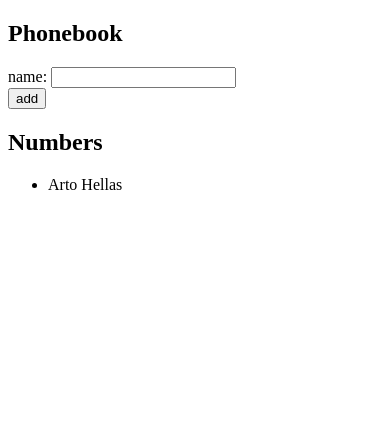
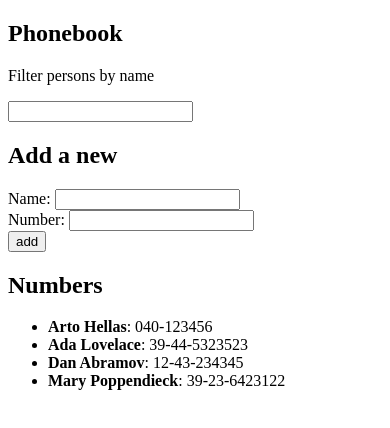
Before and after one commit to JAlblas/fullstackopen, a React (Create React App) app in the folder part2/phonebook/: page / in a window 390 px wide. Shown: the top 428 px of the page. Built offline with nearby package versions, Linux system fonts and the light colour scheme.

Commit message:
numbers added to phonebook, and mvp ersion of filtering

```diff
--- a/part2/phonebook/src/App.js
+++ b/part2/phonebook/src/App.js
@@ -3,12 +3,21 @@
 
 const App = () => {
   const [persons, setPersons] = useState([
-    { name: 'Arto Hellas' }
+    { name: 'Arto Hellas', number: '040-123456', id: 1 },
+    { name: 'Ada Lovelace', number: '39-44-5323523', id: 2 },
+    { name: 'Dan Abramov', number: '12-43-234345', id: 3 },
+    { name: 'Mary Poppendieck', number: '39-23-6423122', id: 4 }
   ])
   const [newName, setNewName] = useState('')
+  const [newNumber, setNewNumber] = useState('')
+  const [filter, setFilter] = useState('')
 
   const updateName = (event) => {
     setNewName(event.target.value);
+  }
+
+  const updateNumber = (event) => {
+    setNewNumber(event.target.value);
   }
 
   const addPerson = (event) => {
@@ -21,19 +30,33 @@
       name: newName
     }
 
-
     setPersons(persons.concat(personObject));
     setNewName('');
-
+    setNewNumber('');
 
   }
+
+  const updateFilter = (event) => {
+    setFilter(event.target.value)
+  }
+
+  const personsToShow = filter.length === 0
+    ? persons
+    : persons.filter(person => person.name === filter)
 
   return (
     <div>
       <h2>Phonebook</h2>
+      <p>Filter persons by name</p>
+      <input onChange={updateFilter}></input>
+
+      <h2>Add a new</h2>
       <form onSubmit={addPerson}>
         <div>
-          name: <input value={newName} onChange={updateName} />
+          Name: <input value={newName} onChange={updateName} />
+          <br></br>
+          Number: <input value={newNumber} onChange={updateNumber} />
+          <br></br>
         </div>
         <div>
           <button type="submit">add</button>
@@ -43,7 +66,7 @@
       <div id="phonebook">
         <ul>
           {
-            persons.map((person) =>
+            personsToShow.map((person) =>
               <Person person={person} key={person.name} />
             )
           }
--- a/part2/phonebook/src/components/Person.js
+++ b/part2/phonebook/src/components/Person.js
@@ -1,6 +1,6 @@
 const Person = ({ person }) => {
     return (
-        <li>{person.name}</li>
+        <li><b>{person.name}</b>: {person.number}</li>
     )
 }
 
```
